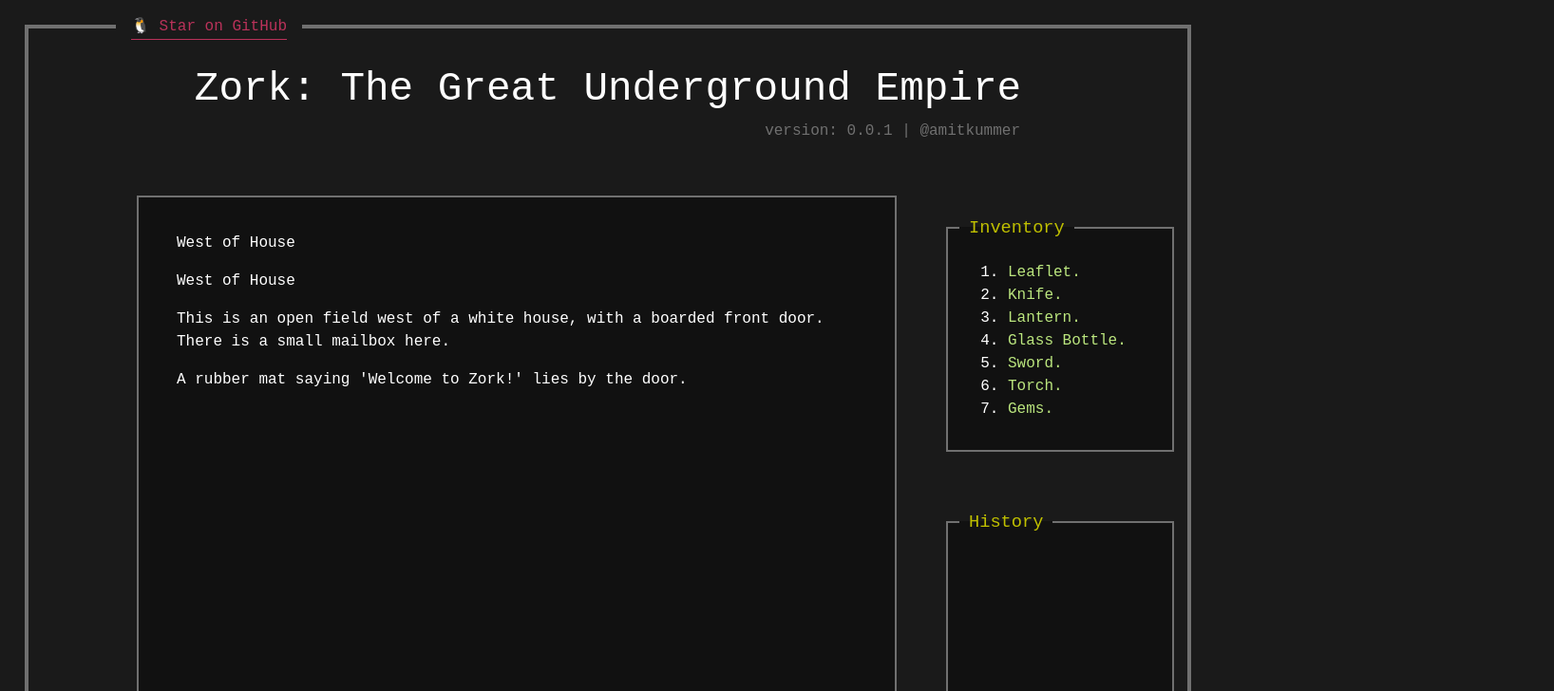
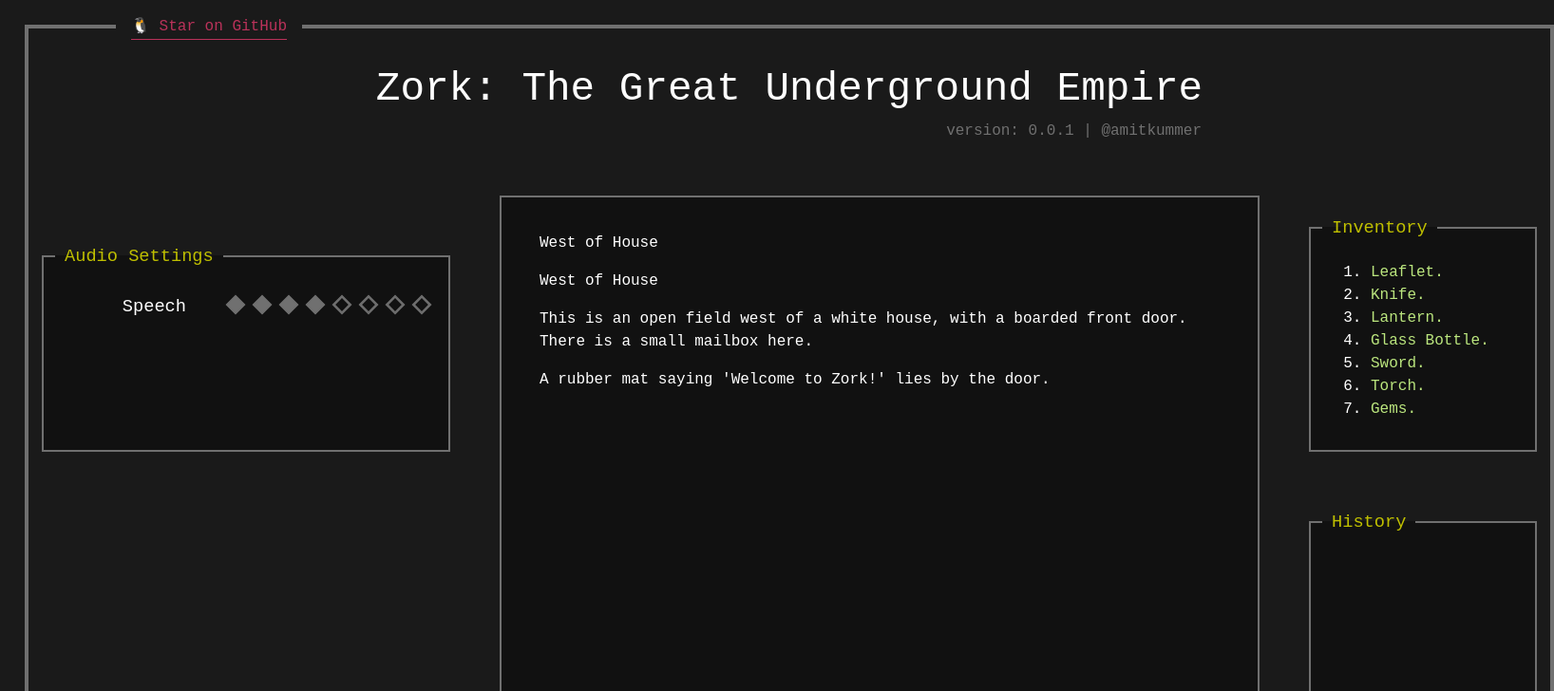
Before and after one commit to amitkummer/zork, a Nuxt app: page / in a window 1280 px wide. Shown: the top 728 px of the page at 95% size, 1636 px wide, since content can reach past the window. Built offline with nearby package versions, Linux system fonts and the light colour scheme; a small style sheet from the web is missing.

Commit message:
Add VolumeSlider and AudioCard componenets
Volume slider is undergoing work but has most the desired final look :)
AudioCard is kind of simple and so is already complete.

```diff
--- a/assets/style/layout/card.scss
+++ b/assets/style/layout/card.scss
@@ -1,5 +1,4 @@
 .card {
-  grid-area: inventory;
   width: 240px;
   height: 250px;
   border: 2px solid var(--color-secondary-f1);
--- /dev/null
+++ b/components/AudioCard.vue
@@ -0,0 +1,33 @@
+<script setup>
+import { ref } from 'vue'
+
+const settings = [ 'Speech', 'SFX', 'Music', 'Ambient SFX' ]
+const speech = ref(4)
+</script>
+
+<template>
+  <fieldset class="card audio">
+    <legend class="card-title">
+      <span class=card-title-text>
+        Audio Settings
+      </span>
+    </legend>
+    <div class="audio-items">
+      <VolumeSlider v-model="speech"/>
+    </div>
+  </fieldset>
+</template>
+
+<style lang="scss">
+.audio {
+  grid-area: audio;
+  height: 220px;
+  width: 430px;
+  justify-self: end;
+  align-self: end;
+
+  &-items {
+    margin-top: var(--space-5);
+  }
+}
+</style>
--- a/components/InventoryCard.vue
+++ b/components/InventoryCard.vue
@@ -20,7 +20,7 @@
           The wierd ternary here is for adding a
           dot after each inventory item.
           -->
-          {{ item + (item === '' ? '' : '.') }}
+          {{ item + '.' }}
         </span>
       </li>
     </ol>
@@ -30,6 +30,7 @@
 <style lang="scss">
 
 .inventory {
+  grid-area: inventory;
   align-self: end;
 }
 
--- a/components/MainCard.vue
+++ b/components/MainCard.vue
@@ -18,6 +18,7 @@
       </div>
     </div>
     <div class="l-game-cards">
+      <AudioCard />
       <GameCard />
       <InventoryCard />
       <CommandsCard />
@@ -72,10 +73,10 @@
 
 .l-game-cards {
   display: grid;
+  grid-template-columns: 1fr 800px 1fr;
   grid-template-areas:
     "audio game inventory"
-    "audio game previous-commands";
-  grid-template-columns: repeat(3, 1fr);
+    ". game previous-commands";
   gap: 50px;
   row-gap: 60px;
   justify-content: center;
--- /dev/null
+++ b/components/VolumeSlider.vue
@@ -0,0 +1,83 @@
+<script setup>
+defineProps({
+  // Slider value.
+  modelValue: {
+    type: Number,
+    required: true,
+  }
+})
+</script>
+
+<template>
+  <div class="slider">
+    <span class="slider-text">
+      Speech
+    </span>
+    <span class="slider-markers">
+      <span class="marker-container" v-for="n in 8-modelValue">
+        <svg class="marker marker-off" xmlns="http://www.w3.org/2000/svg" viewBox="0 0 16 16">
+          <path class="marker-stroke" d="M8,3.41,12.59,8,8,12.59,3.41,8,8,3.41M8,2,2,8l6,6,6-6L8,2Z"/>
+          <rect class="marker-marker" x="3.55" y="3.55" width="8.9" height="8.9" transform="translate(-3.31 8) rotate(-45)"/>
+          <path class="marker-stroke" d="M8,2.41,13.59,8,8,13.59,2.41,8,8,2.41M8,1,1,8l7,7,7-7L8,1Z"/>
+        </svg>
+      </span>
+      <span class="marker-container" v-for="n in modelValue">
+        <svg class="marker" xmlns="http://www.w3.org/2000/svg" viewBox="0 0 16 16">
+          <path class="marker-stroke" d="M8,3.41,12.59,8,8,12.59,3.41,8,8,3.41M8,2,2,8l6,6,6-6L8,2Z"/>
+          <rect class="marker-stroke" x="3.55" y="3.55" width="8.9" height="8.9" transform="translate(-3.31 8) rotate(-45)"/>
+          <path class="marker-stroke" d="M8,2.41,13.59,8,8,13.59,2.41,8,8,2.41M8,1,1,8l7,7,7-7L8,1Z"/>
+        </svg>
+      </span>
+    </span>
+  </div>
+</template>
+
+<style lang="scss">
+.slider {
+  display: flex;
+  gap: var(--space-10);
+
+  &-text {
+    font-size: var(--type-size-2);
+    text-align: right;
+    flex-grow: 1;
+  }
+
+  &-markers {
+    display: inline-flex;
+    /* This is a trick to make the General Sibling Combinator
+       match *previous* sibling elements, instead of following ones.
+       Source: https://medium.com/free-code-camp/how-to-make-the-impossible-possible-in-css-with-a-little-creativity-bd96bb42b29d#3041
+    */
+    flex-direction: row-reverse;
+  }
+}
+
+.marker {
+  --marker-hover: 0;
+
+  height: 1.5rem;
+
+  &-off {
+    cursor: pointer;
+  }
+
+  &:hover,
+  &:hover ~ & {
+    --marker-hover: 1;
+  }
+
+  &-marker {
+    fill: hsla(0, 0%, 44%, calc(var(--marker-hover) * 100%));
+  }
+
+  &-stroke {
+    fill: hsl(0, 0%, 44%);
+  }
+
+  &-container {
+    margin-right: var(--space-1);
+  }
+}
+
+</style>
```
